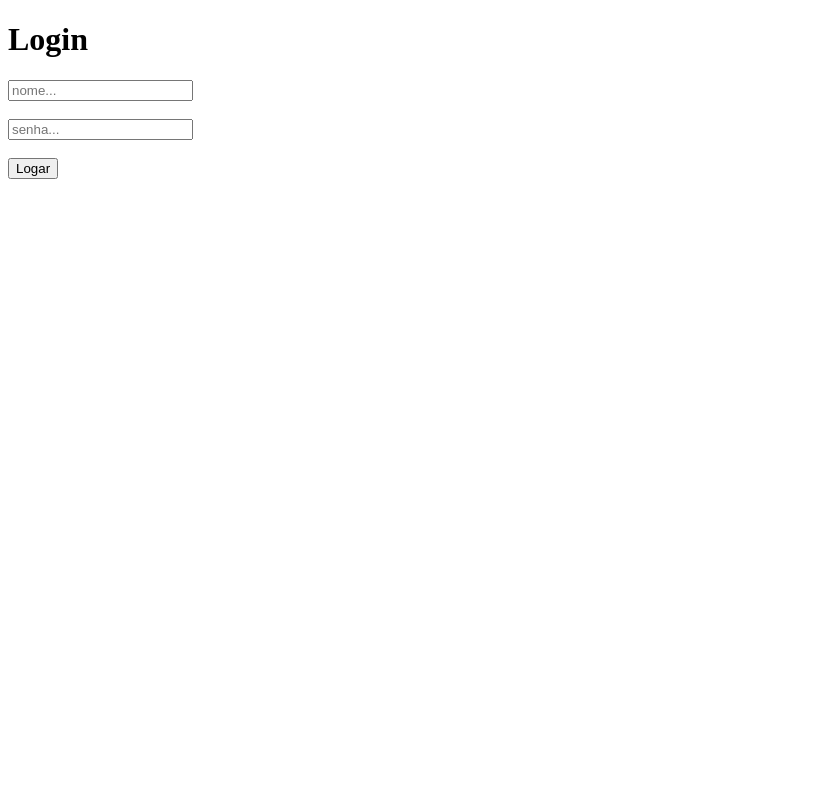
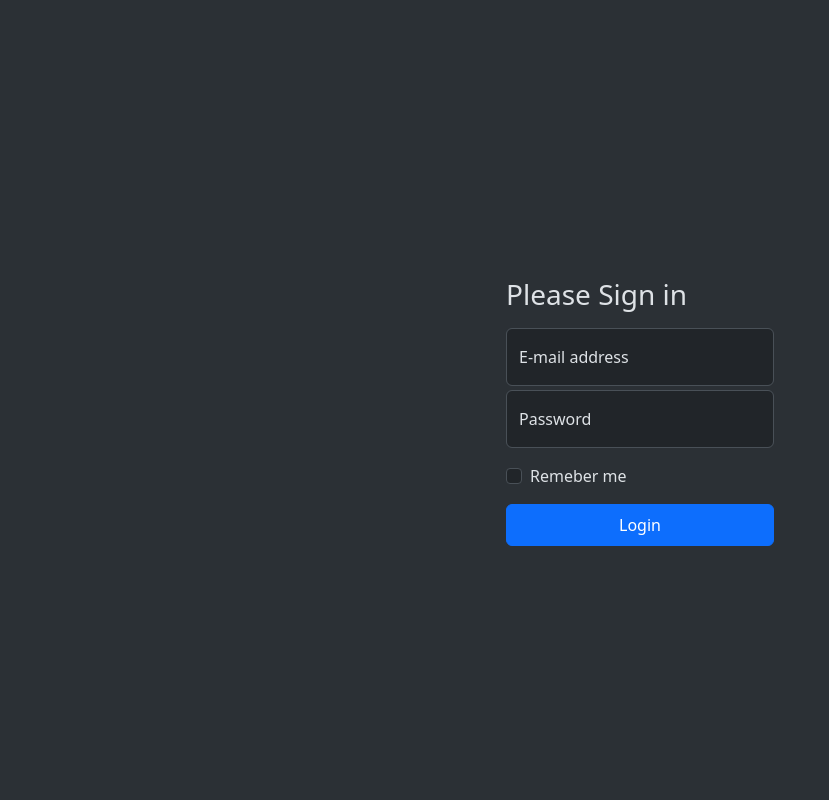
Before and after one commit to tzGui/Management_System, a Django app: page /auth/login/ in a window 1280 px wide. Shown: the whole page, without its empty margins (0-829 px from the left). Run offline with Django 4.2, Linux system fonts and the light colour scheme.

Commit message:
cadastro e login

```diff
--- /dev/null
+++ b/Users/static/Users/style.css
@@ -0,0 +1,7 @@
+html, body{
+    height:100%
+}
+.form-container{
+    max-width:300px;
+    padding:1rem;
+}
--- a/Users/templates/Users/login.html
+++ b/Users/templates/Users/login.html
@@ -1,18 +1,34 @@
-<!DOCTYPE html>
-<html lang="en">
-<head>
-    <meta charset="UTF-8">
-    <meta name="viewport" content="width=device-width, initial-scale=1.0">
-    <title>Document</title>
-</head>
-<body>
-    <h1>Login</h1>
-    <form action="{% url "login" %}" method="POST">{% csrf_token %}
-        <input type="text" placeholder="nome..." name="nome">
-        <br><br>
-        <input type="password" placeholder="senha..." name="senha">
-        <br><br>
-        <input type="submit" value= "Logar">
-    </form>
-</body>
+{% load static %}
+<!doctype html>
+<html lang="en" data-bs-theme="dark">
+  <head>
+    <meta charset="utf-8">
+    <meta name="viewport" content="width=device-width, initial-scale=1">
+    <title>Bootstrap demo</title>
+    <link href="https://cdn.jsdelivr.net/npm/bootstrap@5.3.3/dist/css/bootstrap.min.css" rel="stylesheet" integrity="sha384-QWTKZyjpPEjISv5WaRU9OFeRpok6YctnYmDr5pNlyT2bRjXh0JMhjY6hW+ALEwIH" crossorigin="anonymous">
+    <link rel="stylesheet" href="{% static 'Users/style.css' %}">
+  </head>
+  <body class="d-flex align-items-center py-4 bg-body-tertiary">
+    <main class="w-100 m-auto form-container">
+        <form action="{% url "login" %}" method="POST">{% csrf_token %}
+            <img/>
+            <h1 class="h3 mb-3 fw-normal">Please Sign in</h1>
+            <div class='form-floating'>
+                <!--aqui está pra colocar o campo nome no entanto será trocado para email-->
+                <input type="text" class='form-control mb-1' id='floatingInput' placeholder='Your-email@gmail.com' name='username'>
+                <label for="floatingInput">E-mail address </label>
+            </div>
+            <div class='form-floating'>
+                <input type="password" class='form-control' id='floatingInput' placeholder='Password' name='senha'>
+                <label for="floatingInput">Password</label>
+            </div>
+            <div class='form-check text-start my-3'>
+                <input type="checkbox" class='form-check-input' id='flexCheckDefaut'>
+                <label class='form-check-label' for='flexCheckDefaut'>Remeber me</label>
+            </div>
+            <input type="submit" value= "Login" class='btn btn-primary w-100 py-2'>
+        </form>
+    </main>
+    <script src="https://cdn.jsdelivr.net/npm/bootstrap@5.3.3/dist/js/bootstrap.bundle.min.js" integrity="sha384-YvpcrYf0tY3lHB60NNkmXc5s9fDVZLESaAA55NDzOxhy9GkcIdslK1eN7N6jIeHz" crossorigin="anonymous"></script>
+  </body>
 </html>
--- a/setup/settings.py
+++ b/setup/settings.py
@@ -131,6 +131,7 @@ USE_TZ = True
 # https://docs.djangoproject.com/en/4.2/howto/static-files/
 
 STATIC_URL = 'static/'
+STATICFILES_DIRS = [BASE_DIR / "static"]
 
 # Default primary key field type
 # https://docs.djangoproject.com/en/4.2/ref/settings/#default-auto-field
```
